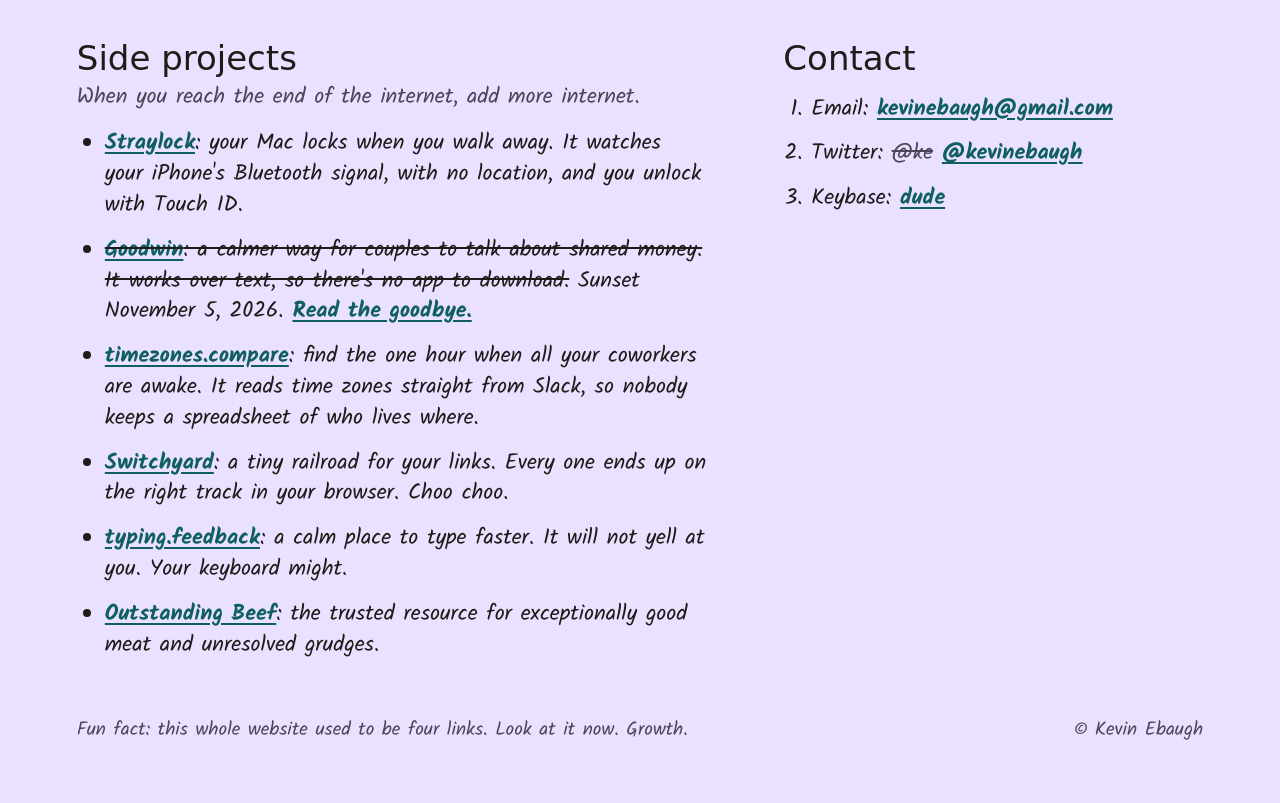
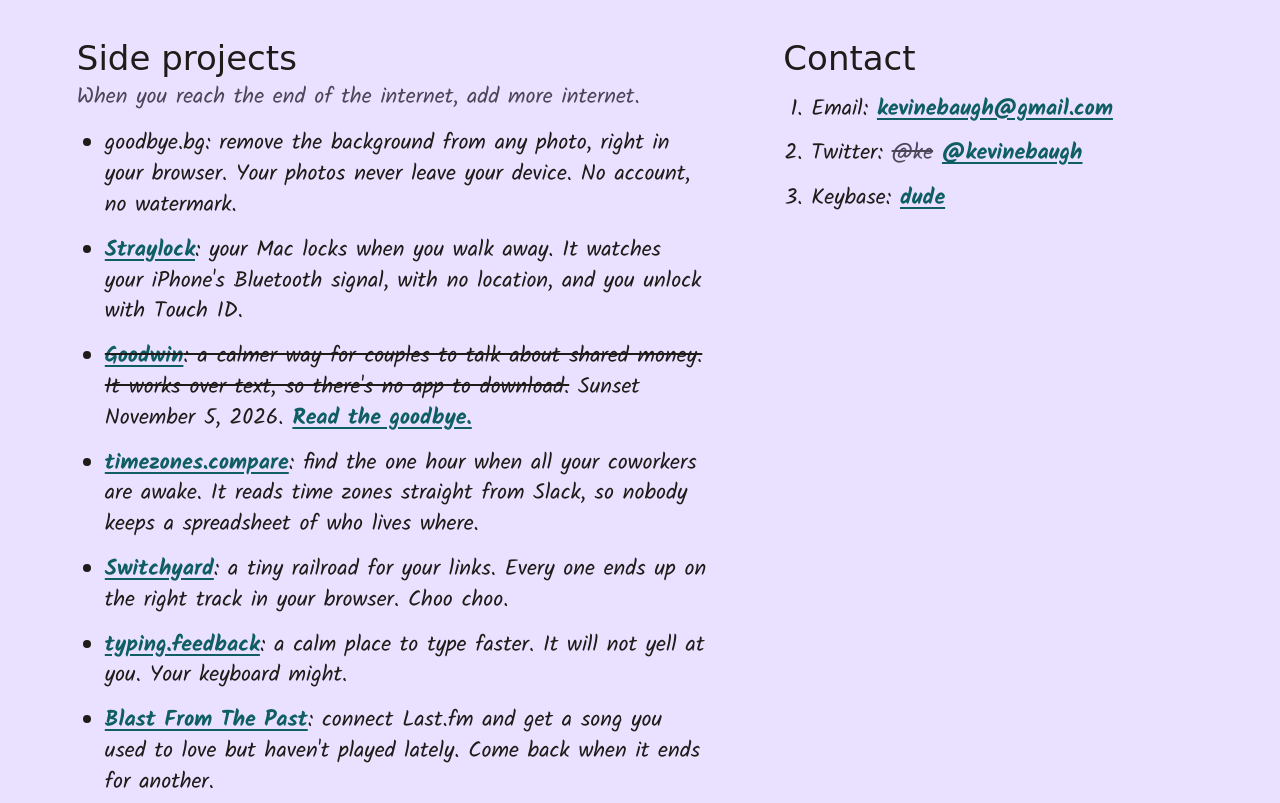
Before and after one commit to kevinebaugh/kevinebaugh.github.io, a plain HTML site: page index.html in a window 1280 px wide. Shown: the part 460-1263 px from the top of the page. Drawn offline with Linux system fonts and the light colour scheme; no server answers; a web font is replaced by a local one.

Commit message:
Add goodbye.bg and Blast From The Past to side projects
goodbye.bg goes first as the newest project, with no link until the
domain is live. Blast From The Past (2024) sits between typing.feedback
and Outstanding Beef to keep the newest-first order. Both are added to
the meta description.

Co-Authored-By: Claude Opus 5.5 <noreply@anthropic.com>

```diff
--- a/index.html
+++ b/index.html
@@ -5,7 +5,7 @@
     <meta name="viewport" content="width=device-width, initial-scale=1">
 
     <title>Kevin Ebaugh</title>
-    <meta name="description" content="Kevin Ebaugh works at IFTTT, helping people put the internet to work for them. Side projects: Straylock, timezones.compare, Switchyard, typing.feedback and Outstanding Beef.">
+    <meta name="description" content="Kevin Ebaugh works at IFTTT, helping people put the internet to work for them. Side projects: goodbye.bg, Straylock, timezones.compare, Switchyard, typing.feedback, Blast From The Past and Outstanding Beef.">
     <meta name="author" content="Kevin Ebaugh">
     <link rel="canonical" href="https://kevinebaugh.com/">
 
@@ -193,11 +193,13 @@
           <p class="subtitle">When you reach the end of the internet, add more internet.</p>
         </hgroup>
         <ul>
+          <li>goodbye.bg: remove the background from any photo, right in your browser. Your photos never leave your device. No account, no watermark.</li>
           <li><a href="https://straylock.com">Straylock</a>: your Mac locks when you walk away. It watches your iPhone's Bluetooth signal, with no location, and you unlock with Touch ID.</li>
           <li><s><a href="https://goodwin.money/sunset/">Goodwin</a>: a calmer way for couples to talk about shared money. It works over text, so there's no app to download.</s> Sunset November 5, 2026. <a href="https://goodwin.money/sunset/">Read the goodbye.</a></li>
           <li><a href="https://timezones.compare">timezones.compare</a>: find the one hour when all your coworkers are awake. It reads time zones straight from Slack, so nobody keeps a spreadsheet of who lives where.</li>
           <li><a href="https://github.com/kevinebaugh/switchyard">Switchyard</a>: a tiny railroad for your links. Every one ends up on the right track in your browser. Choo choo.</li>
           <li><a href="https://typing.feedback">typing.feedback</a>: a calm place to type faster. It will not yell at you. Your keyboard might.</li>
+          <li><a href="https://blast-from-the-past.fly.dev">Blast From The Past</a>: connect Last.fm and get a song you used to love but haven't played lately. Come back when it ends for another.</li>
           <li><a href="https://outstandingbeef.com">Outstanding Beef</a>: the trusted resource for exceptionally good meat and unresolved grudges.</li>
         </ul>
       </section>
```
